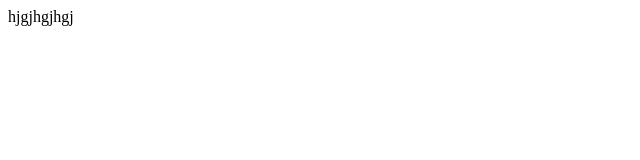
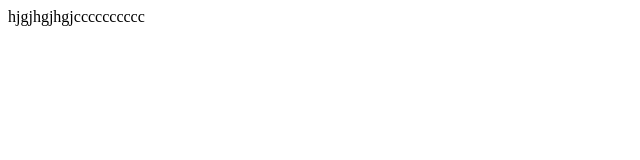
Before and after one commit to web-lessons/lessons-2-Volodya182, a plain HTML site: page index.html in a window 1280 px wide. Shown: the full height of the page, 0-640 px from the left. Drawn offline with Linux system fonts and the light colour scheme.

Commit message:
ffffffffff

```diff
--- a/index.html
+++ b/index.html
@@ -4,6 +4,6 @@
 </head>
 <body>
 <table></table>
-hjgjhgjhgj
+hjgjhgjhgjcccccccccc
 </body>
 </html>
```
